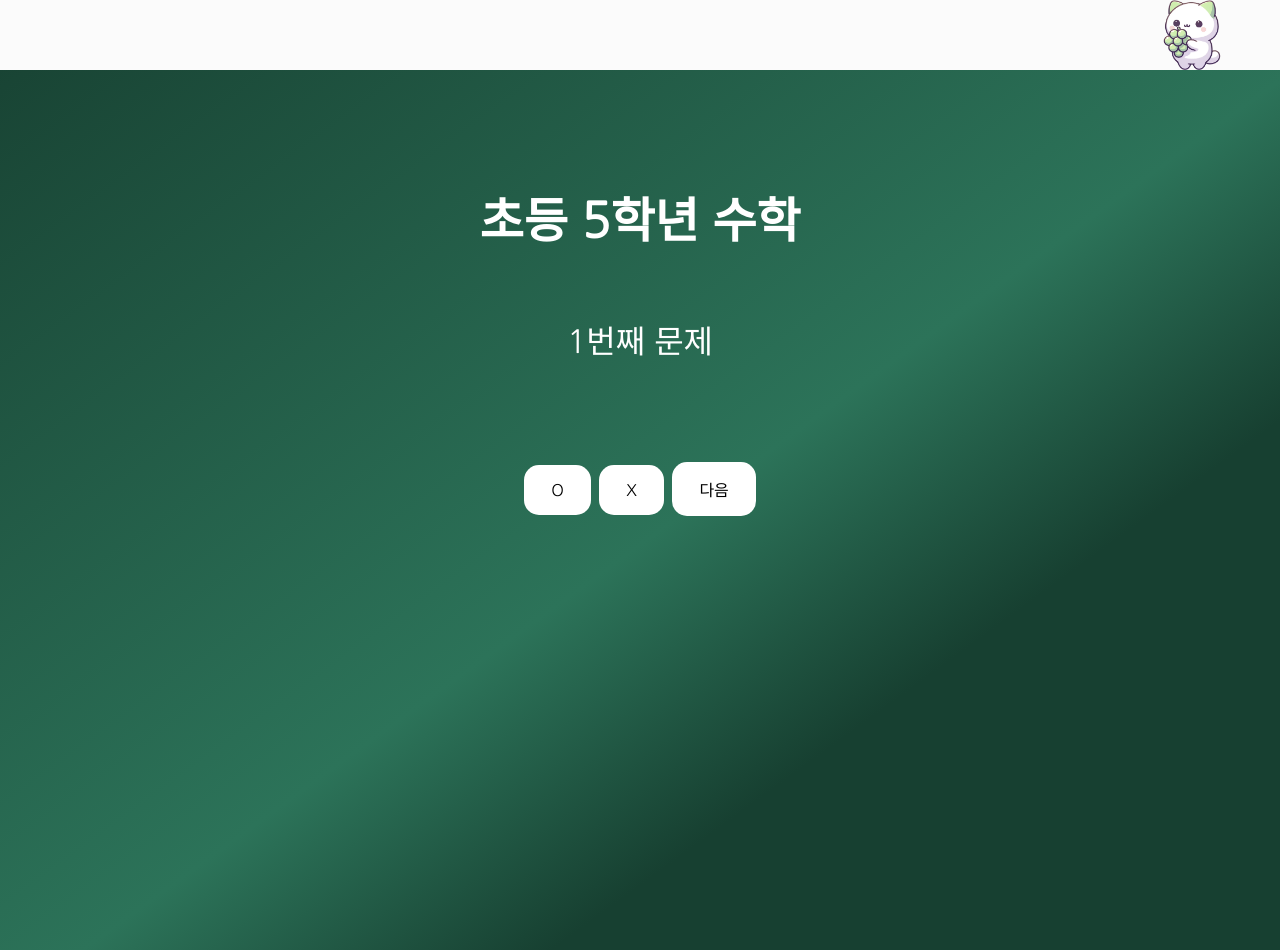
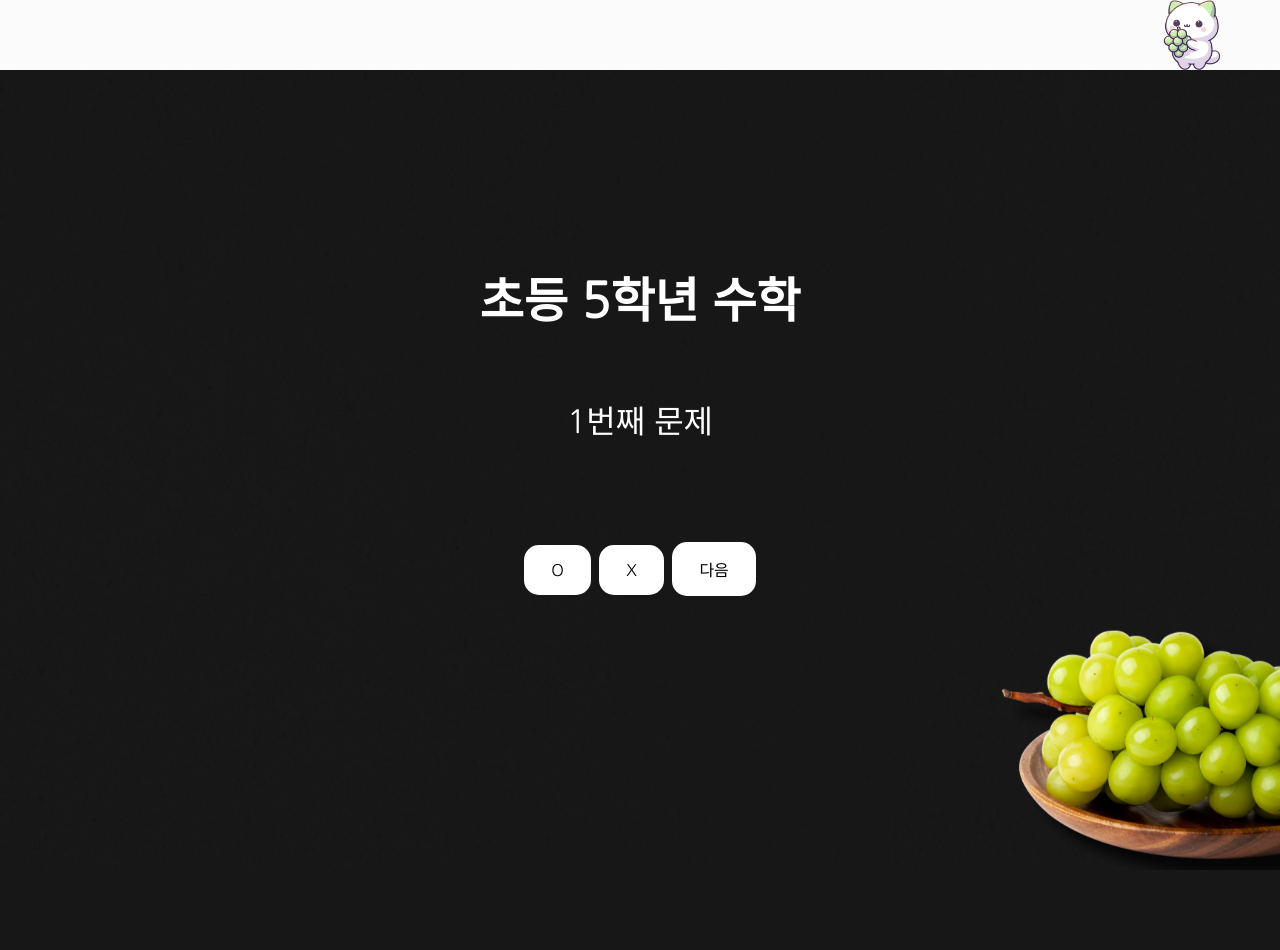
Before and after one commit to dnddl6962/final_project, a FastAPI app: page /quiz in a window 1280 px wide. After the commit the page ends 870 px from the top, so only its background shows below. Run offline with FastAPI, Linux system fonts and the light colour scheme; parts of the project's set-up code (start-up, migrations or seed data) failed here and were passed over; some web fonts are replaced.

Commit message:
버튼수정가능하게 했음

```diff
--- a/web/static/css/quiz.css
+++ b/web/static/css/quiz.css
@@ -26,16 +26,18 @@ header {
 }
 
   .box {
-    height: 120%;
+    height: 100%;
     width: 100vw;
     position:relative;
     top: 70px;
     left: 0;
-
+    background-image: url('/static/img/quiz.png');
+    background-size: cover;
     /* background-color: #A8EA66; 단일 배경색 사용 */
     /* OR */
-    background: #174031;
-    background: linear-gradient(324deg, #174031 28%, #2C7359 46%, #174031);
+    /* background: #174031;
+    background: linear-gradient(324deg, #174031 28%, #2C7359 46%, #174031); */
+
   }
   body, html {
     /*padding-top: 70px;  헤더 높이에 맞춰 조정 */
--- a/web/static/js/quiz.js
+++ b/web/static/js/quiz.js
@@ -4,6 +4,7 @@ document.addEventListener('DOMContentLoaded', function() {
     let questionDisplay = document.getElementById('question-display');
     let lastQuiz = false; // 마지막 퀴즈 여부를 저장하는 변수
     let userHasSelected = false;
+    let selectedAnswer = null;// 사용자가 선택한 답변을 임시 저장할 변수
 
     function loadNextQuestion() {
         currentQuestionNum++; // 문제 번호를 업데이트
@@ -32,9 +33,11 @@ document.addEventListener('DOMContentLoaded', function() {
 
         if (!lastQuiz) {
 
+            sendAnswer(selectedAnswer, currentQuestionId); // 여기에서 선택한 답변을 전송
             loadNextQuestion(); // 다음 문제 로드
             resetSelection(); // 선택된 상태 초기화
             userHasSelected = false; // 사용자 선택 상태 초기화
+            selectedAnswer = null; // 선택한 답변 초기화
         }
     });
     //     if (!lastQuiz && !userHasSelected) {
@@ -60,14 +63,18 @@ document.addEventListener('DOMContentLoaded', function() {
     oButton.addEventListener('click', function() {
         if (!lastQuiz) {
             updateSelection(oButton);
-            sendAnswer(true, currentQuestionId); // 문제를 맞힘
+            selectedAnswer = true; // 사용자가 "O"를 선택한 것으로 저장
+            userHasSelected = true; // 답변이 선택되었다고 표시
+            // sendAnswer(true, currentQuestionId); // 문제를 맞힘
         }
     });
 
     xButton.addEventListener('click', function() {
         if (!lastQuiz) {
             updateSelection(xButton);
-            sendAnswer(false, currentQuestionId); // 문제를 틀림
+            // sendAnswer(false, currentQuestionId); // 문제를 틀림
+            selectedAnswer = false; // 사용자가 "X"를 선택한 것으로 저장
+            userHasSelected = true; // 답변이 선택되었다고 표시
         }
     });
 
--- a/web/templates/quiz.html
+++ b/web/templates/quiz.html
@@ -6,7 +6,7 @@
     <meta name="viewport" content="width=device-width, initial-scale=1.0">
     <title>퀴즈 페이지</title>
     <link href="https://fonts.googleapis.com/css2?family=Nanum+Gothic&family=Song+Myung&display=swap" rel="stylesheet">
-    <link rel="stylesheet" href="/static/css/quiz.css?v=1.5">
+    <link rel="stylesheet" href="/static/css/quiz.css?v=1.7">
 </head>
 <body>
     <header>
```
Also changed, not shown: web/static/img/back2.png (deleted), web/static/img/quiz.png (added), web/static/img/second.png.
